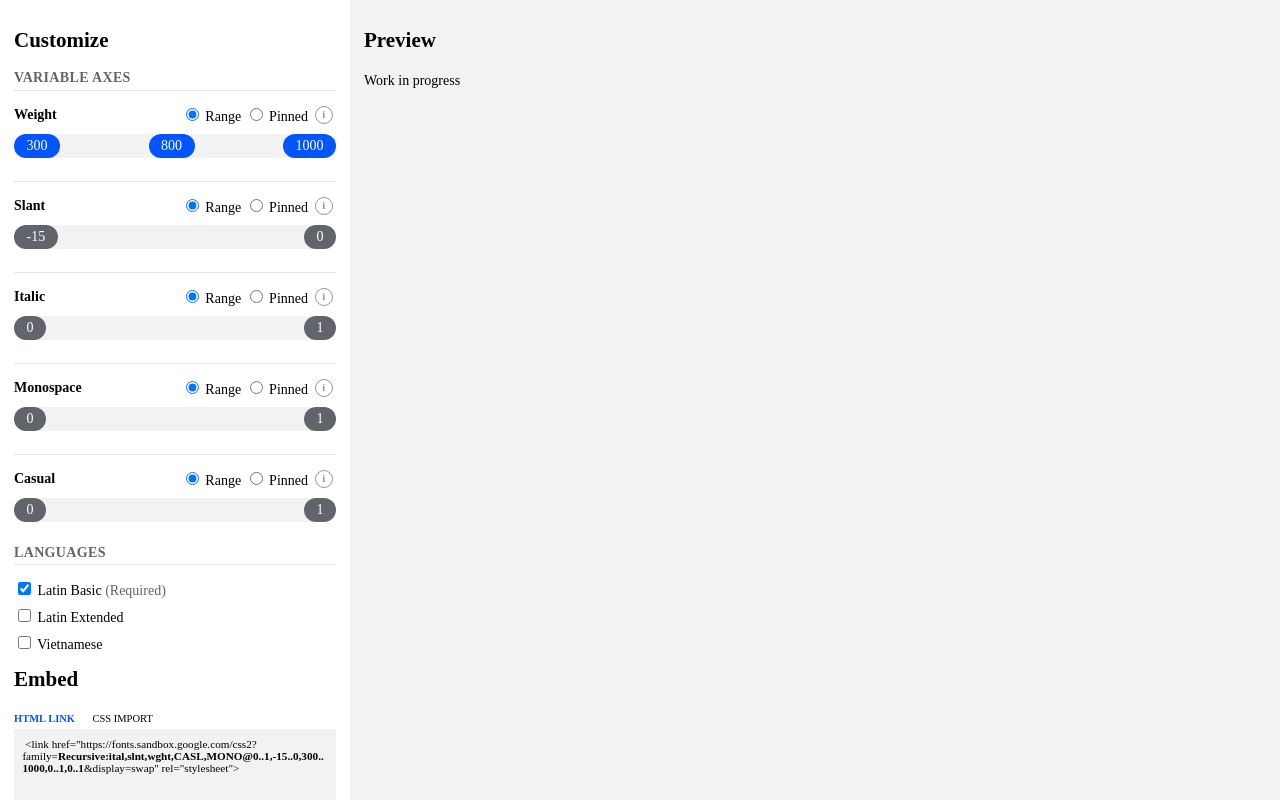
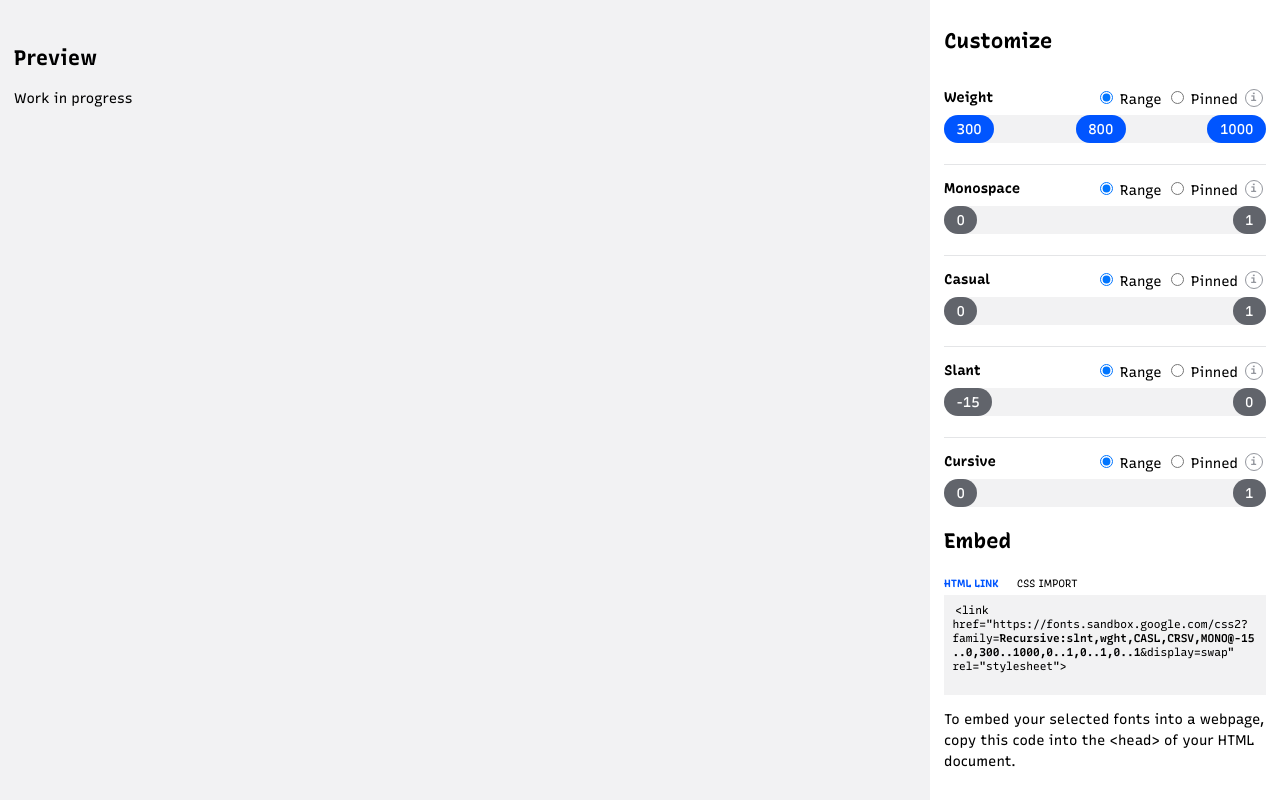
Before and after one commit to arrowtype/gf-url-api-configurator, an Eleventy site: page src/index.njk in a window 1280 px wide. Built offline with nearby package versions, Linux system fonts and the light colour scheme; Eleventy itself is replaced by a stand-in of ours; files that its build step writes are made by us from their sources; a web font is replaced by a local one.

Commit message:
add font directly, update to match main site

```diff
--- a/src/index.njk
+++ b/src/index.njk
@@ -7,16 +7,13 @@ title: URL CONFIG WIP
 <div id="use-recursive">
   <div id="customize-sidebar">
     <div id="controls">
-    <h2>Customize</h2>
-
-    <h3>Variable Axes</h3>
+      <h3>Customize</h3>
 
       <div class="axis-controls">
 
         <div id="wght-control" class="axis-control">
           <div class="axis__header">
-        <h4>Weight</h4>
-
+            <h5>Weight</h5>
 
             <div class="subset-type">
               <input type="radio" id="wght_subset__range" name="wght-subset-type" value="range" checked>
@@ -43,9 +40,9 @@ title: URL CONFIG WIP
                     To use just a single weight, pin it on a 100-unit value (e.g. <code>300</code>, <code>400</code>, <code>500</code>, etc).
                   </p>
                   </div>
-              {# <div class="Box-footer">
+                  <!-- <div class="Box-footer">
                   <button type="button" class="btn btn-block" data-close-dialog>Close</button>
-              </div> #}
+                </div> -->
                 </div>
               </div>
             </details>
@@ -68,12 +65,118 @@ title: URL CONFIG WIP
           </div>
         </div>
 
+        <!-- MONO AXIS CONTROLS -->
+        <div id="MONO-control" class="axis-control">
+          <div class="axis__header">
+            <h5>Monospace</h5>
+            <div class="subset-type">
+              <input type="radio" id="MONO_subset__range"
+          name="MONO-subset-type" value="range" checked>
+              <label for="MONO_subset__range">Range</label>
 
+              <input type="radio" id="MONO_subset__pinned"
+          name="MONO-subset-type" value="pinned" >
+              <label for="MONO_subset__pinned">Pinned</label>
+            </div>
+            <!-- HEADER WITH DETAILS -->
+            <details class="details-reset details-with-dialog mt-4">
+              <summary class="casl"></summary>
+              <div class="details-dialog anim-fade-in fast wide" aria-label="Dialog">
+                <div class="Box d-flex flex-column">
+                  <div class="Box-header header4">
+                  Monospace <code>MONO</code>
+                  </div>
+                  <div class="Box-body overflow-auto">
+                    <p>
+                    Controls whether letters have a natural width (“Sans”) or fixed width (“Mono”).
+                    <!-- 0 is “Sans” or natural-width (for general text & UI), and 1 is “Mono” or fixed-width (for code & high-legibility text). --></p>
+                    <p>
+                    Use the full axis range, or pin it at <code>0</code> for a Sans-only font or <code>1</code> for an Mono-only font.
+                  </p>
+                  </div>
+                  <!-- <div class="Box-footer">
+                  <button type="button" class="btn btn-block" data-close-dialog>Close</button>
+                </div> -->
+                </div>
+              </div>
+            </details>
+            <!-- END -- HEADER WITH DETAILS -->
+          </div>
 
-    {# slnt AXIS CONTROLS #}
+          <div class="subset-controls" data-subset-type="range">
+            <div id="MONO__range" class="range-controls basic-range">
+              <div class="range-selector" data-wght-src="0" data-selected="true">0</div>
+              <div class="range-gap" data-active="true">
+                <!-- <p>Single-segment range</p> -->
+              </div>
+              <div class="range-selector" data-wght-src="1" data-selected="true">1</div>
+            </div>
+
+            <div id="MONO--pinned" class="pinned-controls">
+              <input type="range" id="MONO--pinned__slider" name="MONO-pinned" min="0" max="1" value="0" step="1">
+              <label id="MONO--pinned__label" for="wght-pinned">0</label>
+            </div>
+          </div>
+        </div>
+
+        <!-- CASL AXIS CONTROLS -->
+        <div id="CASL-control" class="axis-control">
+          <div class="axis__header">
+            <h5>Casual</h5>
+            <div class="subset-type">
+              <input type="radio" id="CASL_subset__range"
+          name="CASL-subset-type" value="range" checked>
+              <label for="CASL_subset__range">Range</label>
+
+              <input type="radio" id="CASL_subset__pinned"
+          name="CASL-subset-type" value="pinned" >
+              <label for="CASL_subset__pinned">Pinned</label>
+            </div>
+            <!-- HEADER WITH DETAILS -->
+            <details class="details-reset details-with-dialog mt-4">
+              <summary class="casl"></summary>
+              <div class="details-dialog anim-fade-in fast wide" aria-label="Dialog">
+                <div class="Box d-flex flex-column">
+                  <div class="Box-header header4">
+                  Casual <code>CASL</code>
+                  </div>
+                  <div class="Box-body overflow-auto">
+                    <p>
+                    Controls how “brushy” letters look.
+                    <!-- 0 is “Linear” or normal-looking, while 1 is “Casual” or brushy (based on single-stroke casual signpainting). --></p>
+                    <p>
+                    Use the full axis range, or pin it at <code>0</code> for a Linear-only font or <code>1</code> for an Casual-only font.
+                  </p>
+                  </div>
+                  <!-- <div class="Box-footer">
+                  <button type="button" class="btn btn-block" data-close-dialog>Close</button>
+                </div> -->
+                </div>
+              </div>
+            </details>
+            <!-- END -- HEADER WITH DETAILS -->
+          </div>
+
+          <div class="subset-controls" data-subset-type="range">
+            <div id="CASL__range" class="range-controls basic-range">
+              <div class="range-selector" data-wght-src="0" data-selected="true">0</div>
+              <div class="range-gap" data-active="true">
+                <!-- <p>Single-segment range</p> -->
+              </div>
+              <div class="range-selector" data-wght-src="1" data-selected="true">1</div>
+            </div>
+
+            <div id="CASL--pinned" class="pinned-controls">
+              <input type="range" id="CASL--pinned__slider" name="CASL-pinned" min="0" max="1" value="0" step="1">
+              <label id="CASL--pinned__label" for="wght-pinned">0</label>
+            </div>
+          </div>
+        </div>
+
+        <!-- slnt AXIS CONTROLS -->
         <div id="slnt-control" class="axis-control">
           <div class="axis__header">
-        <h4>Slant</h4>
+            <h5>Slant</h5>
 
             <div class="subset-type">
               <input type="radio" id="slnt_subset__range"
@@ -85,7 +188,7 @@ title: URL CONFIG WIP
               <label for="slnt_subset__pinned">Pinned</label>
             </div>
 
-        {# HEADER WITH DETAILS - based on https://github.com/github/details-dialog-element #}
+            <!-- HEADER WITH DETAILS - based on https://github.com/github/details-dialog-element -->
             <details class="details-reset details-with-dialog mt-4">
               <summary class="casl"></summary>
               <div class="details-dialog anim-fade-in fast wide" aria-label="Dialog">
@@ -99,20 +202,19 @@ title: URL CONFIG WIP
                   </p>
                     <p>
                     Use the full axis range, or pin it at <code>0</code> for an upright-only font or <code>-15</code> for a slanted-only font.
-                  {# But wait, should this be able to send any integer between 0 and -15? #}
-                </p>
+                    <!-- But wait, should this be able to send any integer between 0 and -15? --></p>
                   </div>
                 </div>
               </details-dialog>
             </details>
-        {# END -- HEADER WITH DETAILS #}
+            <!-- END -- HEADER WITH DETAILS -->
           </div>
 
           <div class="subset-controls" data-subset-type="range">
             <div id="slnt__range" class="range-controls basic-range">
               <div class="range-selector" data-wght-src="0" data-selected="true">-15</div>
               <div class="range-gap" data-active="true">
-            {# <p>Single-segment range</p> #}
+                <!-- <p>Single-segment range</p> -->
               </div>
               <div class="range-selector" data-wght-src="1" data-selected="true">0</div>
             </div>
@@ -124,195 +226,65 @@ title: URL CONFIG WIP
           </div>
         </div>
 
-    {# ital AXIS CONTROLS #}
-    <div id="ital-control" class="axis-control">
+        <!-- CRSV AXIS CONTROLS -->
+        <div id="CRSV-control" class="axis-control">
           <div class="axis__header">
-      <h4>Italic</h4>
+            <h5>Cursive</h5>
             <div class="subset-type">
-          <input type="radio" id="ital_subset__range"
-        name="ital-subset-type" value="range" checked>
-          <label for="ital_subset__range">Range</label>
+              <input type="radio" id="CRSV_subset__range"
+          name="CRSV-subset-type" value="range" checked>
+              <label for="CRSV_subset__range">Range</label>
 
-          <input type="radio" id="ital_subset__pinned"
-        name="ital-subset-type" value="pinned" >
-          <label for="ital_subset__pinned">Pinned</label>
+              <input type="radio" id="CRSV_subset__pinned"
+          name="CRSV-subset-type" value="pinned" >
+              <label for="CRSV_subset__pinned">Pinned</label>
             </div>
-        {# HEADER WITH DETAILS #}
+            <!-- HEADER WITH DETAILS -->
             <details class="details-reset details-with-dialog mt-4">
               <summary class="casl"></summary>
               <div class="details-dialog anim-fade-in fast wide" aria-label="Dialog">
                 <div class="Box d-flex flex-column">
                   <div class="Box-header header4">
-                Italic <code>ital</code>
+                  Cursive <code>CRSV</code>
                   </div>
                   <div class="Box-body overflow-auto">
                     <p>
                     Controls how “cursive” letters look.
                   </p>
                     <p>
-                  Use the full axis range, or pin it at <code>0</code> for a Normal-only font or <code>1</code> for an Italic-only font.
+                    Use the full axis range, or pin it at <code>0</code> for a Normal-only font or <code>1</code> for an Cursive-only font.
                   </p>
                   </div>
-              {# <div class="Box-footer">
+                  <!-- <div class="Box-footer">
                   <button type="button" class="btn btn-block" data-close-dialog>Close</button>
-              </div> #}
+                </div> -->
                 </div>
               </div>
             </details>
-        {# END -- HEADER WITH DETAILS #}
+            <!-- END -- HEADER WITH DETAILS -->
           </div>
 
           <div class="subset-controls" data-subset-type="range">
-        <div id="ital__range" class="range-controls basic-range">
+            <div id="CRSV__range" class="range-controls basic-range">
               <div class="range-selector" data-wght-src="0" data-selected="true">0</div>
               <div class="range-gap" data-active="true">
-            {# <p>Single-segment range</p> #}
+                <!-- <p>Single-segment range</p> -->
               </div>
               <div class="range-selector" data-wght-src="1" data-selected="true">1</div>
             </div>
 
-        <div id="ital--pinned" class="pinned-controls">
-          <input type="range" id="ital--pinned__slider" name="ital-pinned" min="0" max="1" value="0" step="1">
-          <label id="ital--pinned__label" for="wght-pinned">0</label>
+            <div id="CRSV--pinned" class="pinned-controls">
+              <input type="range" id="CRSV--pinned__slider" name="CRSV-pinned" min="0" max="1" value="0.5" step="0.5">
+              <label id="CRSV--pinned__label" for="wght-pinned">0.5</label>
             </div>
           </div>
         </div>
 
-      {# MONO AXIS CONTROLS #}
-    <div id="MONO-control" class="axis-control">
-      <div class="axis__header">
-      <h4>Monospace</h4>
-        <div class="subset-type">
-          <input type="radio" id="MONO_subset__range"
-        name="MONO-subset-type" value="range" checked>
-          <label for="MONO_subset__range">Range</label>
-
-          <input type="radio" id="MONO_subset__pinned"
-        name="MONO-subset-type" value="pinned" >
-          <label for="MONO_subset__pinned">Pinned</label>
       </div>
-        {# HEADER WITH DETAILS #}
-        <details class="details-reset details-with-dialog mt-4">
-          <summary class="casl"></summary>
-          <div class="details-dialog anim-fade-in fast wide" aria-label="Dialog">
-            <div class="Box d-flex flex-column">
-              <div class="Box-header header4">
-                Monospace <code>MONO</code>
-              </div>
-              <div class="Box-body overflow-auto">
-                <p>
-                  Controls whether letters have a natural width (“Sans”) or fixed width (“Mono”).
-                  {# 0 is “Sans” or natural-width (for general text & UI), and 1 is “Mono” or fixed-width (for code & high-legibility text). #}
-                </p>
-                <p>
-                  Use the full axis range, or pin it at <code>0</code> for a Sans-only font or <code>1</code> for an Mono-only font.
-                </p>
-              </div>
-              {# <div class="Box-footer">
-                <button type="button" class="btn btn-block" data-close-dialog>Close</button>
-              </div> #}
-            </div>
-          </div>
-        </details>
-        {# END -- HEADER WITH DETAILS #}
-      </div>
-
-      <div class="subset-controls" data-subset-type="range">
-        <div id="MONO__range" class="range-controls basic-range">
-          <div class="range-selector" data-wght-src="0" data-selected="true">0</div>
-          <div class="range-gap" data-active="true">
-            {# <p>Single-segment range</p> #}
-          </div>
-          <div class="range-selector" data-wght-src="1" data-selected="true">1</div>
-        </div>
-
-        <div id="MONO--pinned" class="pinned-controls">
-          <input type="range" id="MONO--pinned__slider" name="MONO-pinned" min="0" max="1" value="0" step="1">
-          <label id="MONO--pinned__label" for="wght-pinned">0</label>
-        </div>
-      </div>
-    </div>
-
-    {# CASL AXIS CONTROLS #}
-    <div id="CASL-control" class="axis-control">
-      <div class="axis__header">
-      <h4>Casual</h4>
-        <div class="subset-type">
-          <input type="radio" id="CASL_subset__range"
-        name="CASL-subset-type" value="range" checked>
-          <label for="CASL_subset__range">Range</label>
-
-          <input type="radio" id="CASL_subset__pinned"
-        name="CASL-subset-type" value="pinned" >
-          <label for="CASL_subset__pinned">Pinned</label>
-        </div>
-        {# HEADER WITH DETAILS #}
-        <details class="details-reset details-with-dialog mt-4">
-          <summary class="casl"></summary>
-          <div class="details-dialog anim-fade-in fast wide" aria-label="Dialog">
-            <div class="Box d-flex flex-column">
-              <div class="Box-header header4">
-                Casual <code>CASL</code>
-              </div>
-              <div class="Box-body overflow-auto">
-                <p>
-                  Controls how “brushy” letters look.
-                  {# 0 is “Linear” or normal-looking, while 1 is “Casual” or brushy (based on single-stroke casual signpainting). #}
-                </p>
-                <p>
-                  Use the full axis range, or pin it at <code>0</code> for a Linear-only font or <code>1</code> for an Casual-only font.
-                </p>
-              </div>
-              {# <div class="Box-footer">
-                <button type="button" class="btn btn-block" data-close-dialog>Close</button>
-              </div> #}
-            </div>
-          </div>
-        </details>
-        {# END -- HEADER WITH DETAILS #}
-      </div>
-
-      <div class="subset-controls" data-subset-type="range">
-        <div id="CASL__range" class="range-controls basic-range">
-          <div class="range-selector" data-wght-src="0" data-selected="true">0</div>
-          <div class="range-gap" data-active="true">
-            {# <p>Single-segment range</p> #}
-          </div>
-          <div class="range-selector" data-wght-src="1" data-selected="true">1</div>
-        </div>
-
-        <div id="CASL--pinned" class="pinned-controls">
-          <input type="range" id="CASL--pinned__slider" name="CASL-pinned" min="0" max="1" value="0" step="1">
-          <label id="CASL--pinned__label" for="wght-pinned">0</label>
-        </div>
-      </div>
-    </div>
-    </div> {# END axis controls #}
-    <div id="languages">
-      <h3>Languages</h3>
-      <div class="checkboxes">
-        <div>
-          <input type="checkbox" id="latin-basic" name="latin-basic" checked>
-          <label for="latin-basic">Latin Basic<span class="subset--description"> (Required)</span></label>
-        </div>
-
-        <div>
-          <input type="checkbox" id="latin-ext" name="latin-ext">
-          <label for="latin-ext">Latin Extended</label>
-        </div>
-
-        <div>
-          <input type="checkbox" id="vietnamese" name="vietnamese">
-          <label for="vietnamese">Vietnamese</label>
-        </div>
-      </div>
-    </div>
-
-
-    </div>
+      <!-- END axis controls -->
 
       <div id="embed">
-      <h2>Embed</h2>
+        <h3>Embed</h3>
         <div class="embed-type" data-embed-type="html">
           <input type="radio" id="embed_type__html" name="embed-type-type" value="html" checked>
           <label for="embed_type__html">HTML Link</label>
@@ -326,6 +298,7 @@ title: URL CONFIG WIP
         <p id="howto--html-embed">To embed your selected fonts into a webpage, copy this code into the &lt;head&gt; of your HTML document.</p>
       </div>
 
+    </div>
   </div>
 
   <div id="preview">
--- a/src/scripts/index.js
+++ b/src/scripts/index.js
@@ -52,11 +52,11 @@ function setUrl() {
     slntResult = slnt
   }
 
-  if (italSubsetControls.dataset.subsetType === "range") {
-    italResult = `0..1`
+  if (CRSVSubsetControls.dataset.subsetType === "range") {
+    CRSVResult = `0..1`
   } else {
-    ital = ital_pinned_slider.value
-    italResult = ital
+    CRSV = CRSV_pinned_slider.value
+    CRSVResult = CRSV
   }
 
   let languages = ""
@@ -72,7 +72,8 @@ function setUrl() {
     }
   }
 
-  urlString = `https://fonts.sandbox.google.com/css2?family=<span class="code--bold">Recursive:ital,slnt,wght,CASL,MONO@${italResult},${slntResult},${wghtResult},${CASLResult},${MONOResult}</span>&display=swap${languages}`
+  // urlString = `https://fonts.sandbox.google.com/css2?family=<span class="code--bold">Recursive:CRSV,slnt,wght,CASL,MONO@${CRSVResult},${slntResult},${wghtResult},${CASLResult},${MONOResult}</span>&display=swap${languages}`
+  let urlString = `https://fonts.sandbox.google.com/css2?family=<span class="code--bold">Recursive:slnt,wght,CASL,CRSV,MONO@${slntResult},${wghtResult},${CASLResult},${CRSVResult},${MONOResult}</span>&display=swap`
 
   const howToHTML = document.querySelector('#howto--html-embed')
   const howToCSS = document.querySelector('#howto--css-embed')
@@ -310,28 +311,28 @@ slnt_pinned_slider.addEventListener('input', (e) => {
 
 
 // -----------------------------------------------------------------------------
-// ital subset type
+// CRSV subset type
 
-const italSubsetControls = document.querySelector('#ital-control .subset-controls')
+const CRSVSubsetControls = document.querySelector('#CRSV-control .subset-controls')
 
-document.getElementById("ital_subset__range").addEventListener('input', () => {
-  italSubsetControls.dataset.subsetType = "range"
+document.getElementById("CRSV_subset__range").addEventListener('input', () => {
+  CRSVSubsetControls.dataset.subsetType = "range"
   setUrl()
 });
 
-document.getElementById("ital_subset__pinned").addEventListener('input', () => {
-  italSubsetControls.dataset.subsetType = "pinned"
+document.getElementById("CRSV_subset__pinned").addEventListener('input', () => {
+  CRSVSubsetControls.dataset.subsetType = "pinned"
   setUrl()
 });
 
-// ital pinned slider
+// CRSV pinned slider
 
-const ital_pinned_slider = document.querySelector("#ital--pinned__slider");
-const ital_pinned_val = document.querySelector("#ital--pinned__label");
-ital_pinned_val.innerHTML = ital_pinned_slider.value
+const CRSV_pinned_slider = document.querySelector("#CRSV--pinned__slider");
+const CRSV_pinned_val = document.querySelector("#CRSV--pinned__label");
+CRSV_pinned_val.innerHTML = CRSV_pinned_slider.value
 
-ital_pinned_slider.addEventListener('input', (e) => {
-  ital_pinned_val.innerHTML = e.target.value;
+CRSV_pinned_slider.addEventListener('input', (e) => {
+  CRSV_pinned_val.innerHTML = e.target.value;
   setUrl()
 });
 
--- a/src/styles/index.scss
+++ b/src/styles/index.scss
@@ -2,10 +2,17 @@
 @import "_vars.scss";
 @import "_helpers.scss";
 
-@import url("https://fonts.sandbox.google.com/css2?family=Recursive:ital,slnt,wght,CASL,MONO@0..1,-15..0,300..1000,0..1,0..1");
+// @import url("https://fonts.sandbox.google.com/css2?family=Recursive:ital,slnt,wght,CASL,MONO@0..1,-15..0,300..1000,0..1,0..1");
+
+@font-face {
+  font-family: 'RecVF';
+  font-weight: 300 1000;
+  font-style: oblique 0deg 15deg;
+  src: url("/fonts/Recursive_VF_1.047.woff2");
+}
 
 html {
-  font-family: "Recursive";
+  font-family: "RecVF";
   font-size: 14px;
   // margin: 2rem;
   margin: 0;
@@ -20,7 +27,7 @@ body {
 
 #use-recursive {
   display: grid;
-  grid-template-columns: min-content 1fr;
+  grid-template-columns:  1fr min-content;
   grid-template-rows: 100%;
   max-height: 100vh;
 }
@@ -39,6 +46,7 @@ body {
   grid-template-rows: 1fr min-content;
   grid-template-columns: 100%;
   overflow: auto;
+  order: 2; // to put it on the right side during development
 
   @media screen and (max-width: 600px){
     width: 100vw;
@@ -49,12 +57,12 @@ p {
   line-height: 1.5;
 }
 
-h2, .header2 {
+h3, .header3 {
   font-variation-settings: "CASL" 1;
   font-size: 1.5rem;
   margin-top: 0;
 }
-h3, .header3 {
+h4, .header4 {
   text-transform: uppercase;
   letter-spacing: var(--cap-spacing);
   color: var(--gray1);
@@ -64,7 +72,7 @@ h3, .header3 {
   border-bottom: var(--gray4) solid 1px;
 }
 
-h4, .header4 {
+h5, .header5 {
   --CASL: 1;
   font-weight: 700;
   font-size: 1rem;
@@ -73,7 +81,7 @@ h4, .header4 {
 }
 
 code {
-  font-family: "Recursive";
+  font-family: "RecVF";
   --MONO: 1;
   padding: 0.25em 0.25em;
   background-color: var(--darkTransp);
@@ -137,7 +145,7 @@ code {
 
   .range-selector {
     // padding: 0.25rem 0.75rem;
-    padding: 0.125rem 0.75rem;
+    padding: 0.25rem 0.75rem;
     // height: 2rem;
     border-radius: 999px;
     border: 2px solid transparent;
@@ -179,7 +187,7 @@ code {
     height: 100%;
   }
   // [data-active="true"].range-gap {
-  //     // background: var(--blue4);
+  //     background: var(--blue4);
   // }
 }
 
@@ -279,7 +287,7 @@ code {
     code {
       // font-family: 'Recursive', monospace;
       background-color: transparent;
-      font-family: "Recursive";
+      font-family: "RecVF";
       font-variation-settings: "MONO" 1;
       overflow-wrap: break-word;
     }
```
Also changed, not shown: .eleventy.js, src/fonts/Recursive_VF_1.047.woff2 (added), 1 other file. Lines whose indentation alone changed are shown as unchanged.
